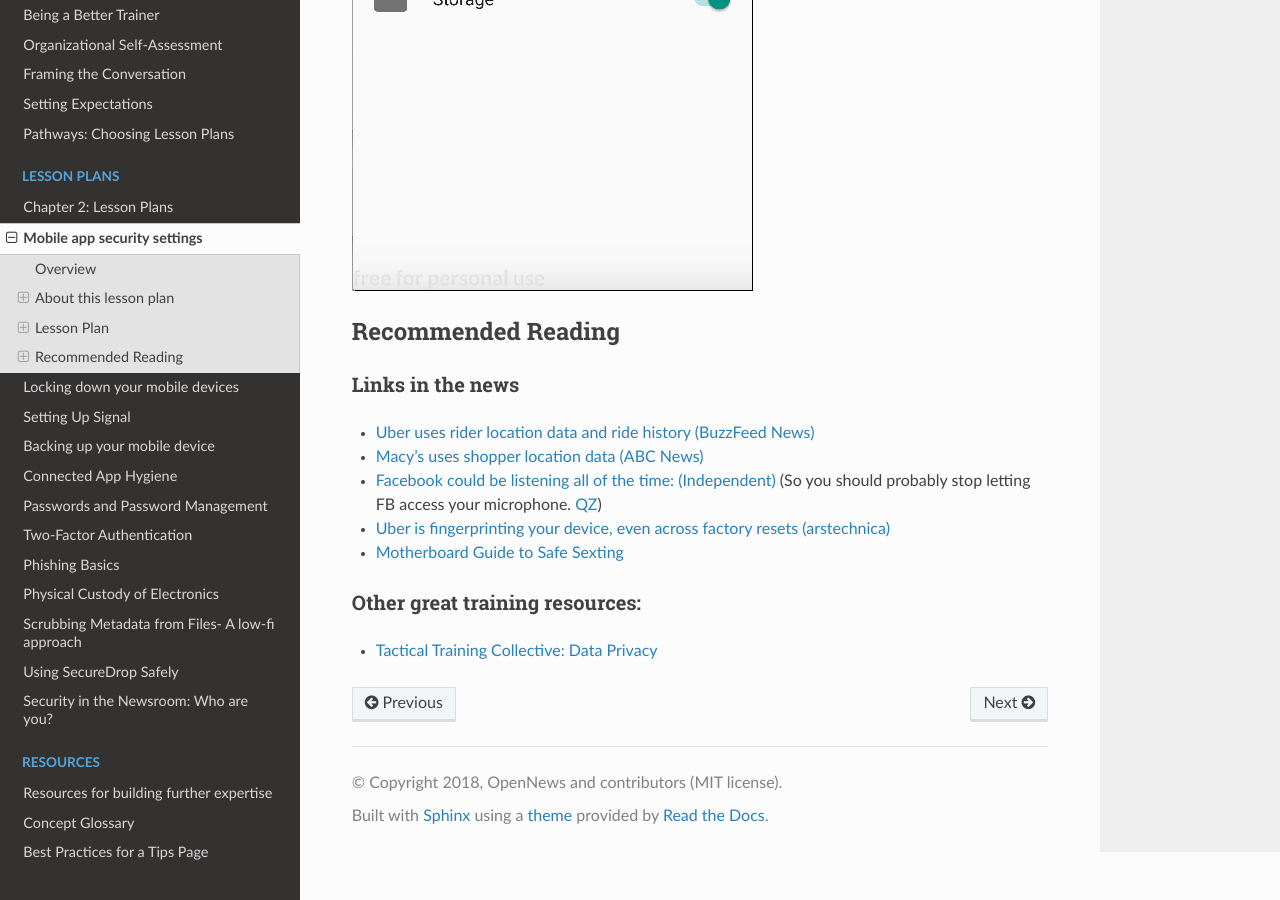
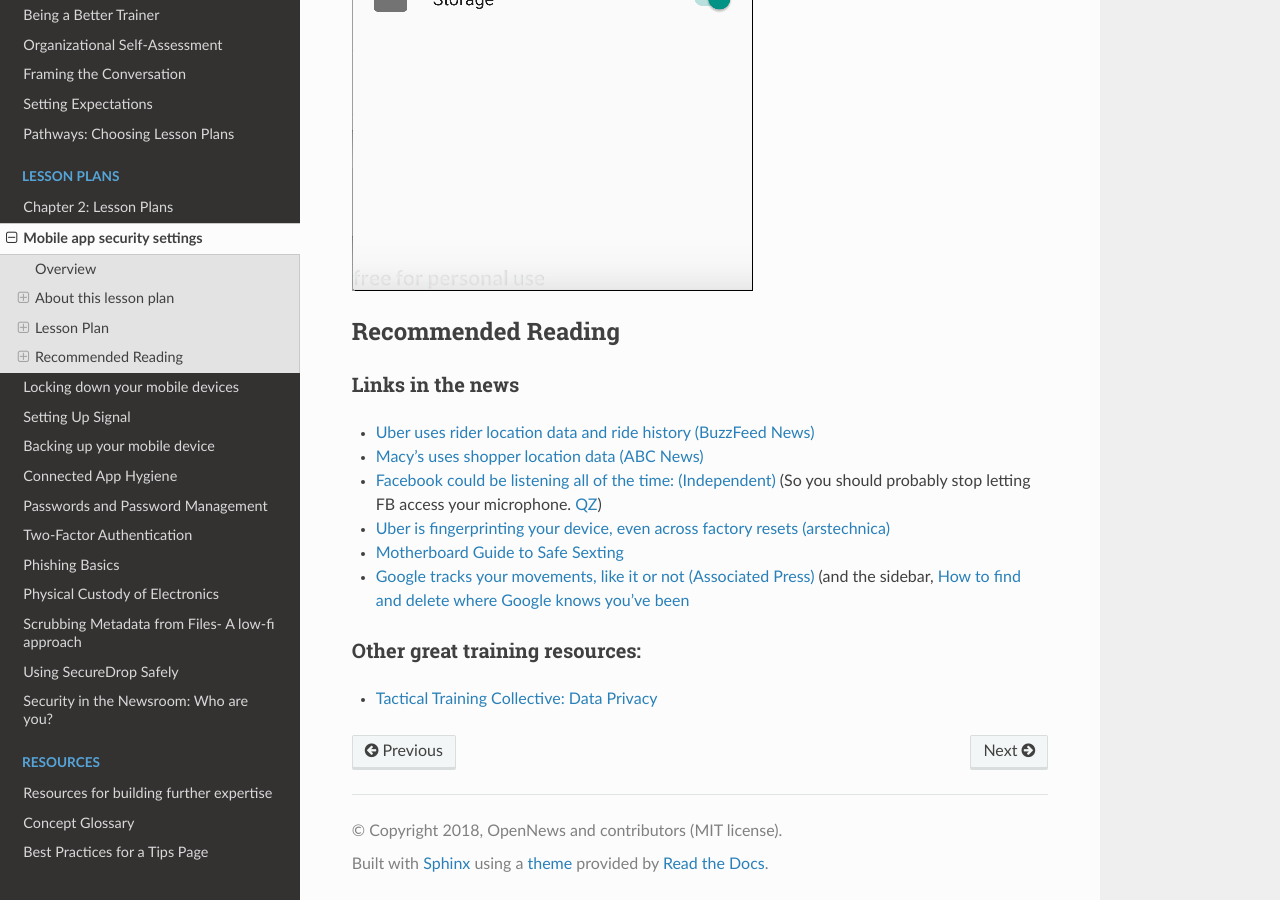
Before and after one commit to OpenNewsLabs/field-guide-security-training-newsroom, a Sphinx documentation site: the page built from docs/Chapter02-01-Mobile-Security-Settings.md, in a window 1280 px wide and 900 px high, scrolled down 4499 px. Built offline with Sphinx 7.4.7 and the Read the Docs theme 2.0.0, drawn with Linux system fonts in a browser that asks for light colours.

Commit message:
Update Chapter02-01-Mobile-Security-Settings.md
Adding links suggested by Alexandra Kanik

```diff
--- a/docs/Chapter02-01-Mobile-Security-Settings.md
+++ b/docs/Chapter02-01-Mobile-Security-Settings.md
@@ -92,6 +92,10 @@ The process of checking application permission settings differs between Android
 
 * [Motherboard Guide to Safe Sexting](https://motherboard.vice.com/en_us/article/mb3nd4/how-to-sext-securely-safely-what-apps-to-use-sexting)
 
+* [Google tracks your movements, like it or not (Associated Press)](https://apnews.com/828aefab64d4411bac257a07c1af0ecb/AP-Exclusive:-Google-tracks-your-movements,-like-it-or-not) (and the sidebar, [How to find and delete where Google knows you’ve been](https://apnews.com/b031ee35d4534f548e43b7575f4ab494)
+
+
+
 ### Other great training resources:
 
 * [Tactical Training Collective: Data Privacy](https://gitlab.com/ttc/data-privacy-training/blob/4f9a1657770ff0ad8ae27f3c6aaf4196325a692a/content/Workshops/MobilePhoneSettingsHandsOn.md "Tactical Training Collective: Data Privacy")
```
